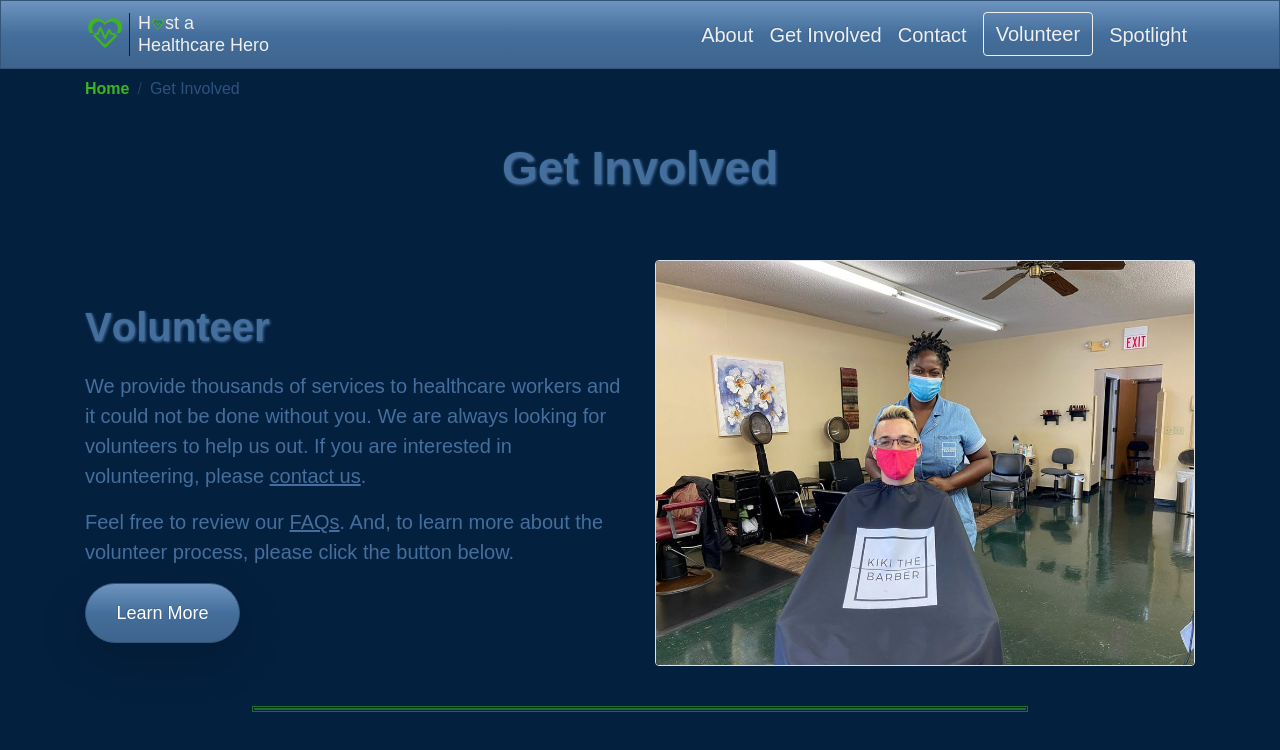
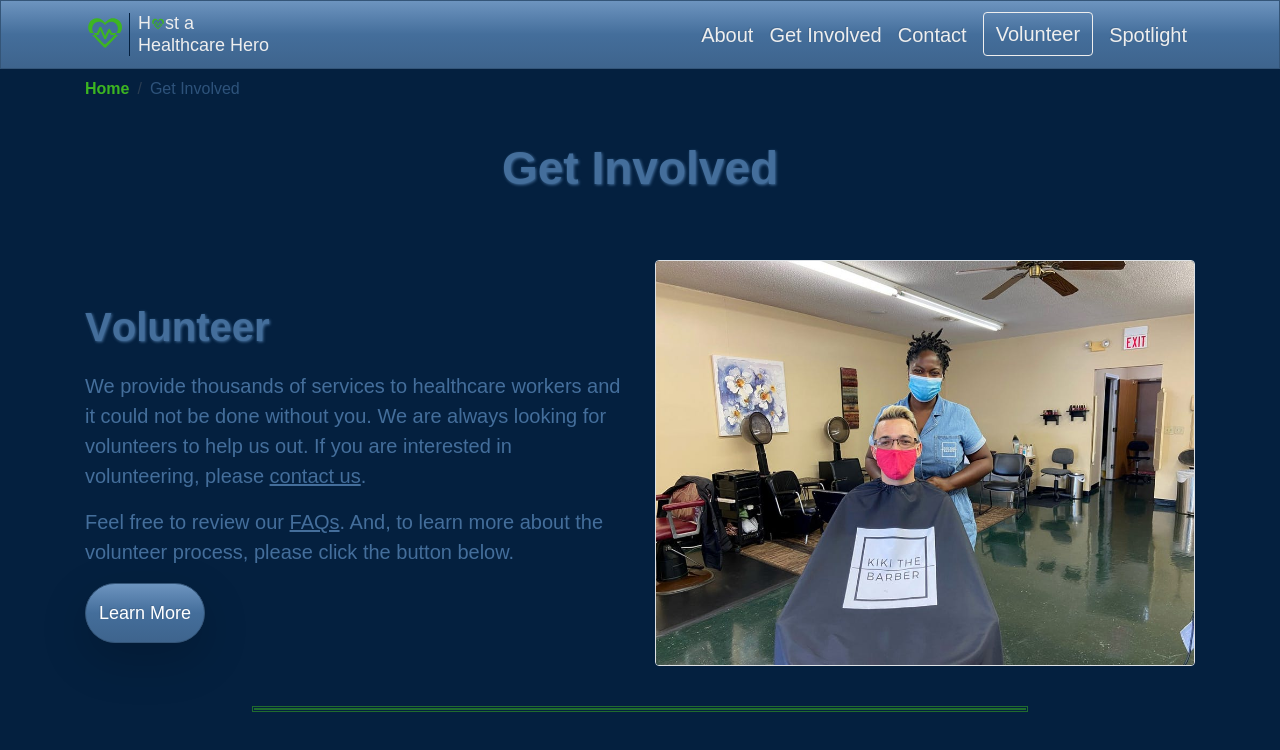
Before and after one commit to Pia007/Hero, a React (Create React App) app: page /involved in a window 1280 px wide. Shown: the top 750 px of the page. Built offline with nearby package versions, Linux system fonts and the light colour scheme; a web font is replaced by a local one.

Commit message:
Updated accordion and universal btn responsiveness

```diff
--- a/src/App.css
+++ b/src/App.css
@@ -34,7 +34,6 @@ body {
 
 .home-bg {
     background: #04203f;
-
 }
 .logo-text {
     font-size: 24px;
@@ -235,10 +234,10 @@ img,
     border: none;
 }
 .btn-learn {
-    max-width: 155px;
+    max-width: 120px;
     border-radius: 30px;
-    height: 60px;
-    font-size: 18px;
+    height: 45px;
+    font-size: 16px;
     font-weight: 500;
 }
 
@@ -537,13 +536,15 @@ ul li .faq-link:focus {
     .hdr-icon-link {
         font-size: 55px;
     }
-
+    .btn-learn {
+        height: 50px;
+        font-size: 18px;
+    }
     .about-table-header
     .sponsor-name,
     .question {
         font-size: 24px;
     }
-
     .table-text,
     .description {
         font-size: 18px;
@@ -571,6 +572,9 @@ ul li .faq-link:focus {
     }
     .hdr-icon-link {
         font-size: 60px;
+    }
+    .btn-learn {
+        height: 55px;
     }
 
     .thanks {
@@ -608,13 +612,15 @@ ul li .faq-link:focus {
     h2 {
         font-size: 40px;
     }
-
     .sub-text {
         font-size: 98px;
     }
     .lp-logo{
         width: 78px;
         height: 78px;
+    }
+    .btn-learn {
+        height: 60px;
     }
     .vol-title {
         font-size: 22px;
--- a/src/components/Accordion.jsx
+++ b/src/components/Accordion.jsx
@@ -1,16 +1,16 @@
-import { useState } from "react";
+import React, { useState } from "react";
 
 export const Accordion = ({ name, description, titleHolder, titleContent}) => {
-    const [isActive, setIsActive] = useState(false);
+    const [isOpen, setIsOpen] = useState(false);
 
     return (
 
         <div className="mission-text px-3 px-sm-0">
-            <div className={titleHolder} onClick={() => setIsActive(!isActive)}>
+            <div className={titleHolder} onClick={() => setIsOpen(!isOpen)}>
                 <h4 className="text-light mb-0"><strong className={titleContent}>{name}</strong></h4>
-                <div >{isActive ? '-' : '+'}</div>
+                <div >{isOpen ? '-' : '+'}</div>
             </div>
-                {isActive &&
+                {isOpen &&
                     <div className="text-primary p-1 description mb-1 px-3">
                         {name}, {description}
                     </div>
```
